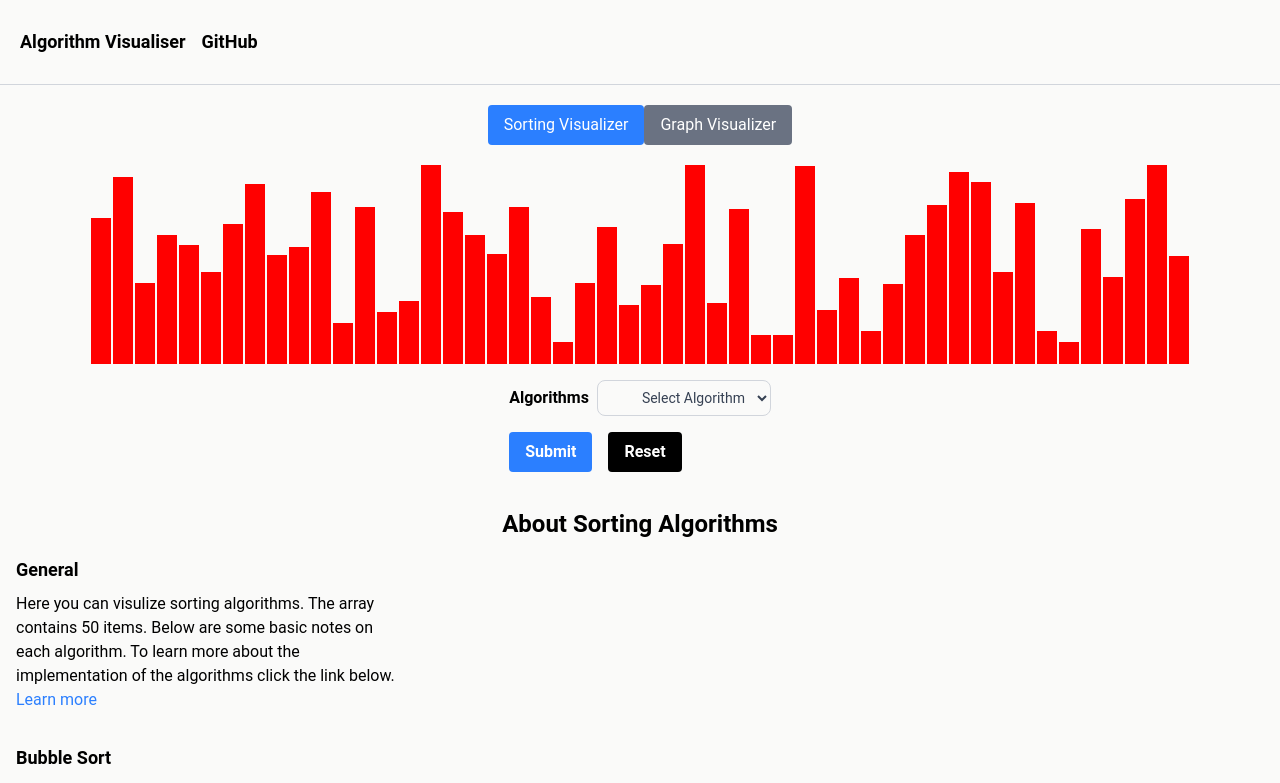
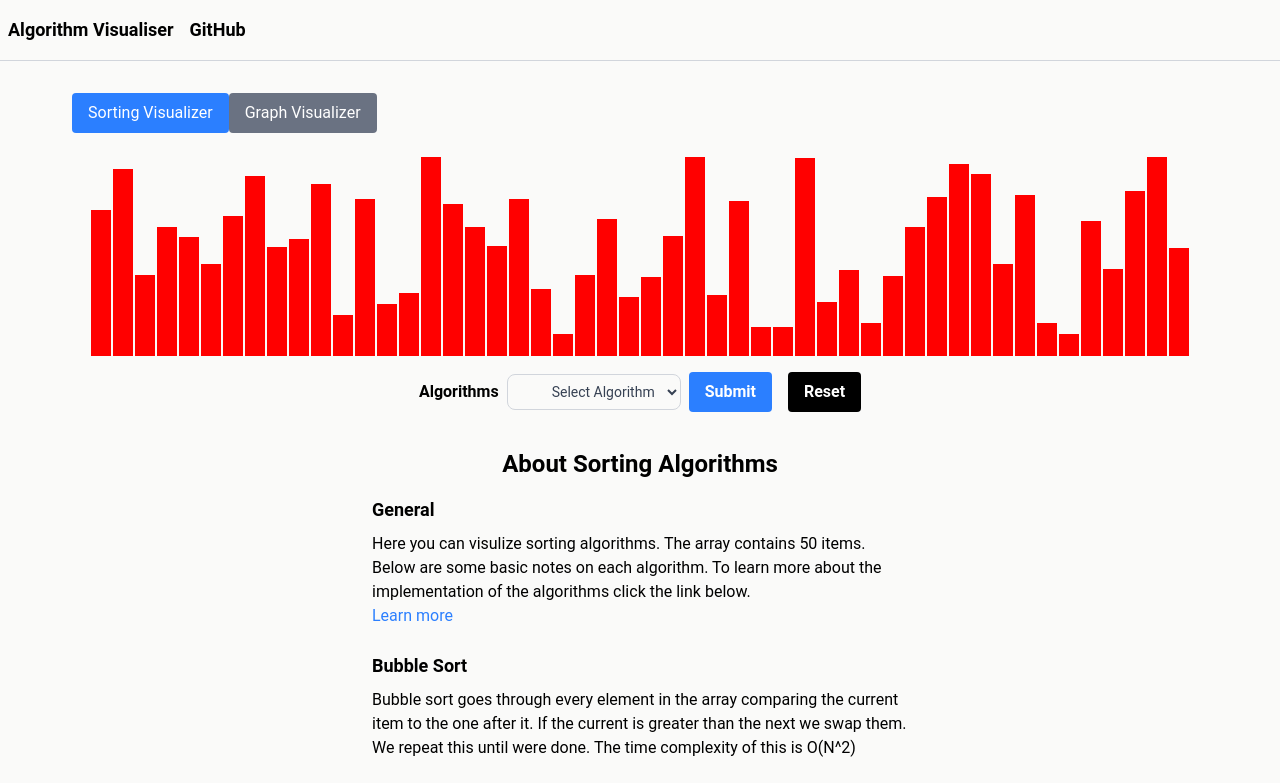
Before and after one commit to GaelGil/algorithm-visualizer, a React (Vite) app: page / in a window 1280 px wide. Shown: the top 783 px of the page. Built offline with nearby package versions, Linux system fonts and the light colour scheme.

Commit message:
cleaned up fronten

```diff
--- a/src/components/AlgorithmForm.tsx
+++ b/src/components/AlgorithmForm.tsx
@@ -8,7 +8,10 @@ const AlgorithmForm: React.FC<FormProps> = ({
   onReset,
   disabled,
 }) => (
-  <form onSubmit={onSubmit} className="">
+  <form
+    onSubmit={onSubmit}
+    className="mt-4 flex flex-wrap gap-2 justify-center "
+  >
     <div className="mb-4 flex items-center">
       <label className="font-bold" htmlFor="algorithm">
         Algorithms
--- a/src/components/AlgorithmInfo.tsx
+++ b/src/components/AlgorithmInfo.tsx
@@ -4,10 +4,17 @@ import type { Info } from "../types/info";
 // takes in props "info" which is a type defined in types.
 // since we have sorting and traversal algorithms we can use this
 // to load in on each page without having to rewrite this
-const AlgorithmInfo: React.FC<{ info: Info[] }> = ({ info }) => (
-  <div className="">
+const AlgorithmInfo: React.FC<{ info: Info[]; name: string }> = ({
+  info,
+  name,
+}) => (
+  <>
+    <div className="mt-5  w-1/2 mx-auto">
+      <h2 className="text-center font-bold text-2xl">
+        About {name} Algorithms
+      </h2>
       {info.map((info, index) => (
-      <div key={index} className="w-1/3 p-4">
+        <div key={index} className="p-2 m-2 ">
           <h2 className=" text-lg font-bold mb-2">{info.name}</h2>
           <p>{info.description}</p>
           {info.link && (
@@ -23,6 +30,7 @@ const AlgorithmInfo: React.FC<{ info: Info[] }> = ({ info }) => (
         </div>
       ))}
     </div>
+  </>
 );
 
 export default AlgorithmInfo;
--- a/src/components/Navigation.tsx
+++ b/src/components/Navigation.tsx
@@ -3,7 +3,7 @@ import { Link } from "react-router-dom";
 // simple navbar component to be usedon all pages
 const Navigation = () => {
   return (
-    <div className=" p-3 border-b border-gray-300">
+    <div className="border-b border-gray-300">
       <div className="flex p-2 mx-auto space-x-4">
         <Link
           to="/"
--- a/src/components/SortingVisualizer.tsx
+++ b/src/components/SortingVisualizer.tsx
@@ -58,8 +58,8 @@ const SortingVisualizer: React.FC<ArrayProps> = ({ arraysInfo }) => {
 
   // the sorting visualizer component
   return (
-    <div className="min-h-screen flex flex-col justify-center items-center">
-      <div className="array-container mb-4">
+    <div className="">
+      <div className="array-container">
         {array.map((value, idx) => (
           <div
             key={idx}
@@ -79,13 +79,8 @@ const SortingVisualizer: React.FC<ArrayProps> = ({ arraysInfo }) => {
         disabled={isSorting}
       />
 
-      <div className="mt-5">
-        <h2 className="text-center font-bold text-2xl">
-          About Sorting Algorithms
-        </h2>
-        {/* importing algorithm form component with sorting specific values */}
-        <AlgorithmInfo info={arraysInfo} />
-      </div>
+      {/* importing algorithm form component with sorting specific values */}
+      <AlgorithmInfo info={arraysInfo} name="Sorting" />
     </div>
   );
 };
--- a/src/components/TraversalVisualizer.tsx
+++ b/src/components/TraversalVisualizer.tsx
@@ -122,8 +122,8 @@ const TraversalVisualizer: React.FC<GraphProps> = ({ graphsInfo }) => {
 
   // the traversal visualizer component
   return (
-    <div className="min-h-screen ">
-      <div className=" d-flex flex-column mb-4">
+    <div className=" ">
+      <div className="">
         {matrix.map((row, rowIndex) => (
           <div key={rowIndex} className={"matrix-row matrix-row-" + rowIndex}>
             {row.map((cell, colIndex) => (
@@ -179,13 +179,8 @@ const TraversalVisualizer: React.FC<GraphProps> = ({ graphsInfo }) => {
         onReset={resetMatrix}
         disabled={isSorting}
       />
-      <div className="mt-5">
-        <h2 className="text-center font-bold text-2xl">
-          About Traversal Algorithms
-        </h2>
-        {/* importing algorithm info component with traversal specific values */}
-        <AlgorithmInfo info={graphsInfo} />
-      </div>
+      {/* importing algorithm info component with traversal specific values */}
+      <AlgorithmInfo info={graphsInfo} name="Traversal" />
     </div>
   );
 };
--- a/src/pages/Visualiser.tsx
+++ b/src/pages/Visualiser.tsx
@@ -8,9 +8,9 @@ const VisualizersPage: React.FC = () => {
   const [selected, setSelected] = useState<"sorting" | "graph">("sorting"); // declare the default state as string
 
   return (
-    <>
+    <div className="max-w-6xl mx-auto p-8 px-2">
       {/* the selection options for sorting options */}
-      <div className="flex justify-center m-5 text-white">
+      <div className="flex mb-6 text-white">
         <button
           className={`rounded px-4 py-2 ${
             selected === "sorting" ? "bg-blue-500" : "bg-gray-500"
@@ -28,7 +28,6 @@ const VisualizersPage: React.FC = () => {
           Graph Visualizer
         </button>
       </div>
-
       {/* if the current state of our variable selected=sorting then we load the
         sorting component with its info, otherwise we will load the traversal
         visualiser component
@@ -38,7 +37,7 @@ const VisualizersPage: React.FC = () => {
       ) : (
         <TraversalVisualizer graphsInfo={graphsInfo} />
       )}
-    </>
+    </div>
   );
 };
 
```
Lines whose indentation alone changed are shown as unchanged.
